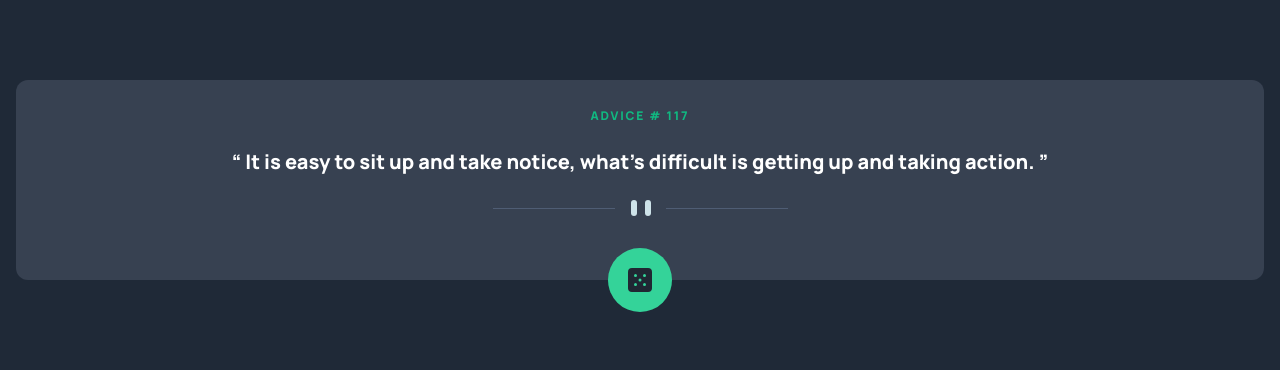
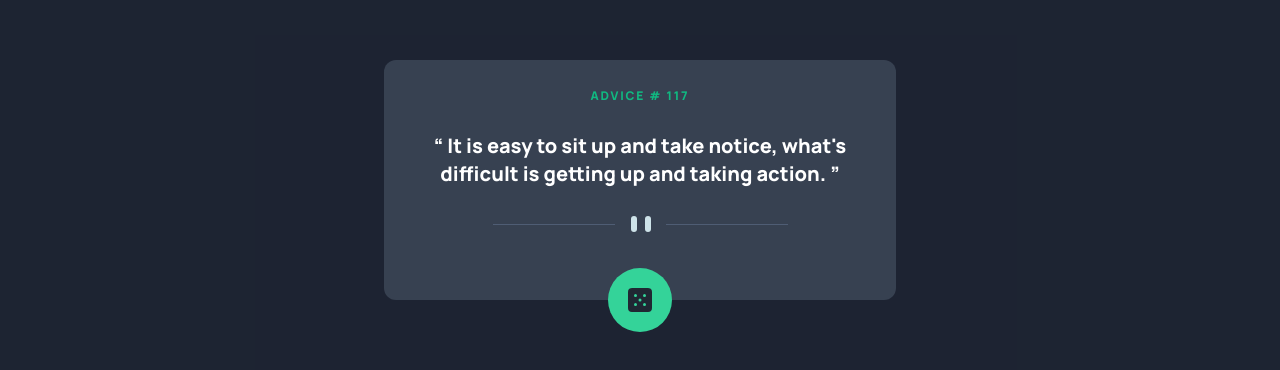
Before and after one commit to sarrietav-frontendmentor/advice-generator-app, a Vue app: page / in a window 1280 px wide. Shown: the part 220-590 px from the top of the page. Built offline with nearby package versions, Linux system fonts and the light colour scheme.

Commit message:
Finish desktop styles

```diff
--- a/index.html
+++ b/index.html
@@ -13,7 +13,10 @@
     <title>Vite + Vue + TS</title>
   </head>
   <body>
-    <div id="app" class="font-manroped font-extrabold flex flex-col justify-center p-4 bg-gray-800 h-screen"></div>
+    <div
+      id="app"
+      class="font-manroped font-extrabold flex flex-col justify-center items-center p-4 bg-gray-900/95 h-screen"
+    ></div>
     <script type="module" src="/src/main.ts"></script>
   </body>
 </html>
--- a/src/App.vue
+++ b/src/App.vue
@@ -1,12 +1,12 @@
 <template>
   <main
-    class="relative rounded-xl bg-gray-700 my-auto mx-0 flex flex-col items-center text-center gap-6 px-4 py-7"
+    class="relative rounded-xl bg-gray-700 my-auto mx-0 flex flex-col items-center text-center gap-7 px-4 py-7 max-w-lg"
   >
     <header class="uppercase tracking-[.15em] text-emerald-500 text-xs">
       Advice # 117
     </header>
     <blockquote
-      class="text-white text-xl before:content-['“'] after:content-['”']"
+      class="text-white text-xl before:content-['“'] after:content-['”'] px-4"
     >
       It is easy to sit up and take notice, what's difficult is getting up and
       taking action.
```
